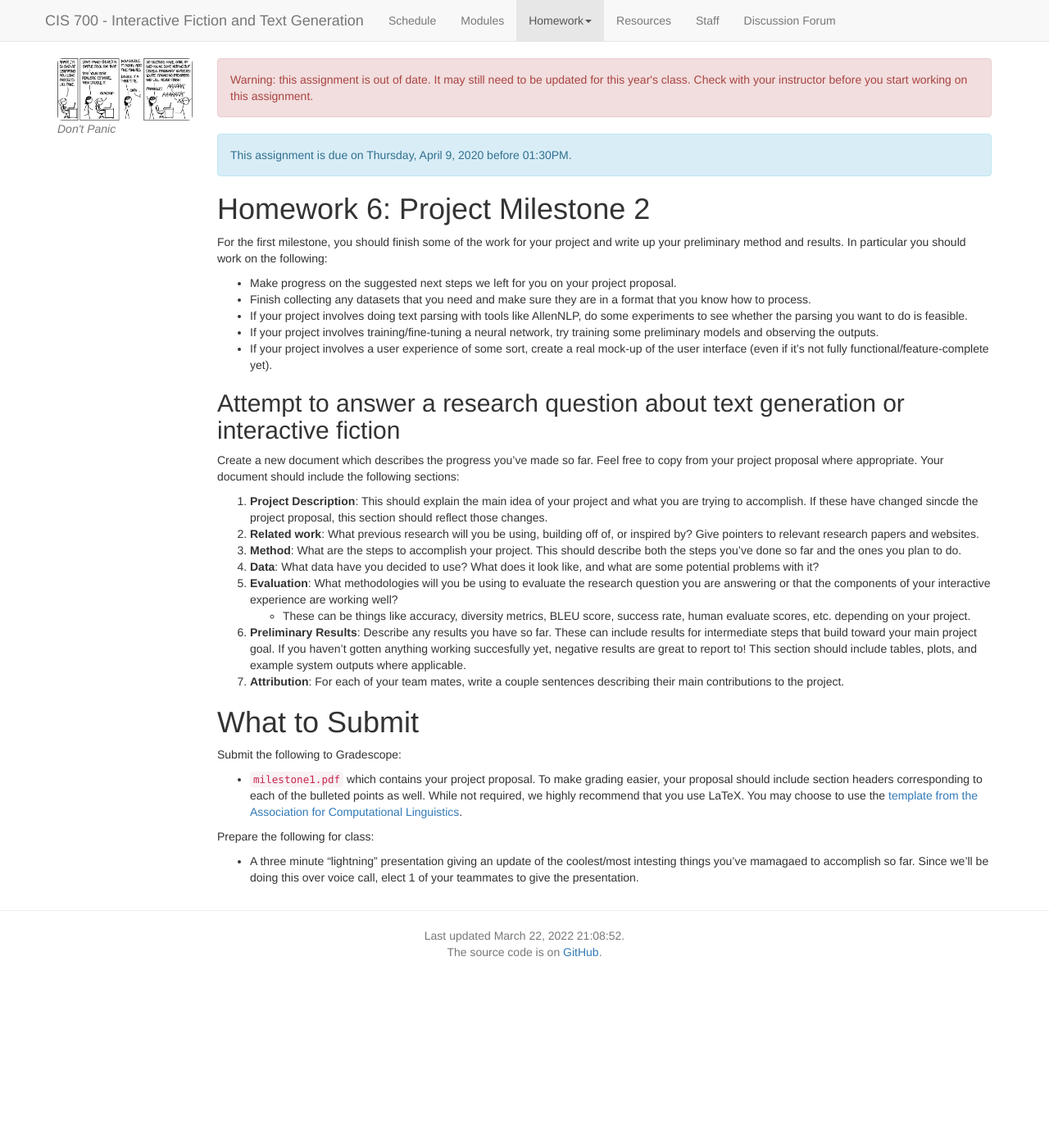
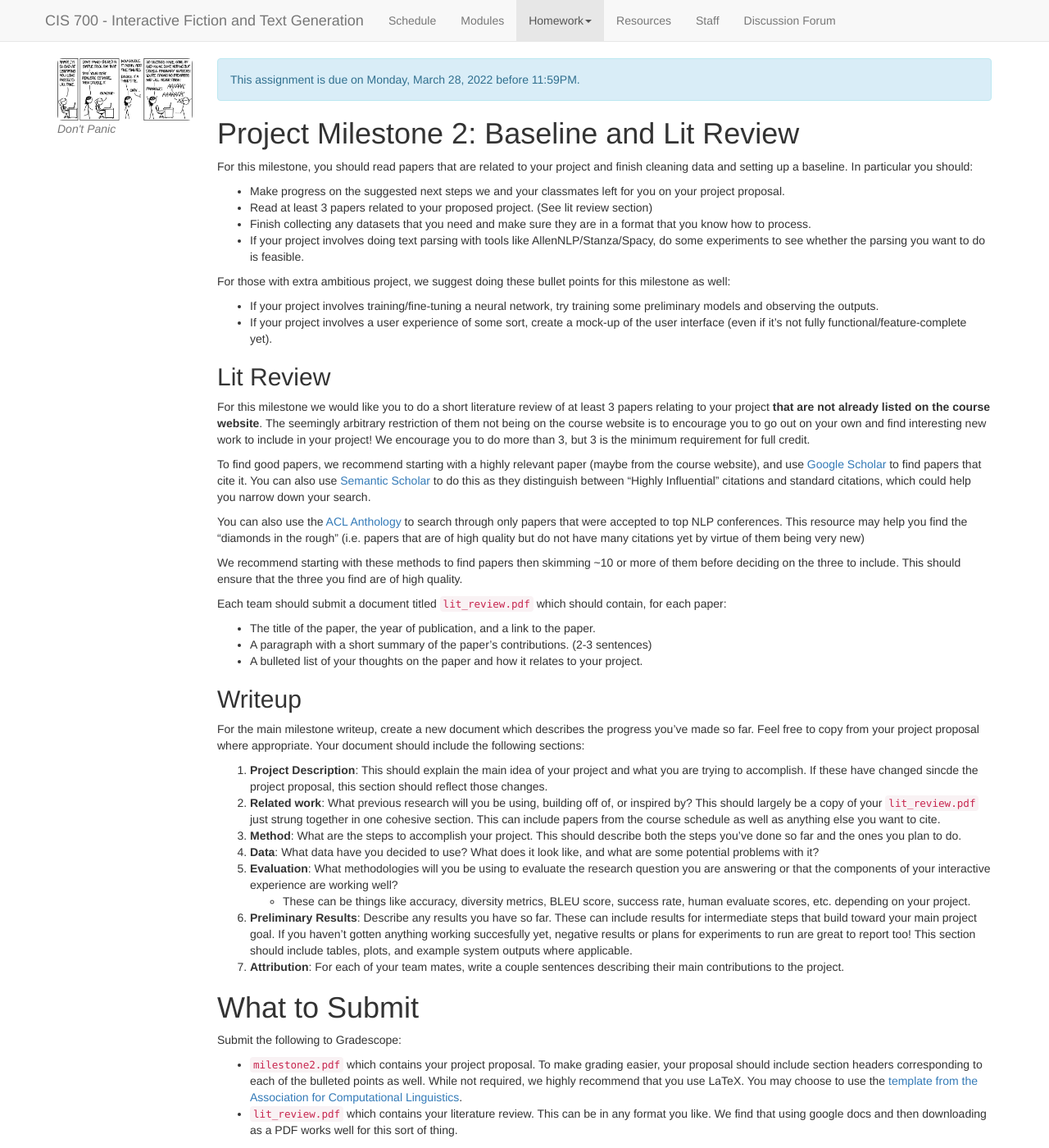
Before and after one commit to interactive-fiction-class/interactive-fiction-class.github.io, a Jekyll site: the page built from homeworks/progress-report1/pr1.md, in a window 1280 px wide and 1400 px high. Shown: the whole window at 82% size. Built offline with Jekyll 4.4.1, drawn with Linux system fonts in a browser that asks for light colours; nearby versions of some CDN libraries; a script that is not in the unit is left out.

Commit message:
Updated Project Milestone 2

```diff
--- a/homeworks/progress-report1/pr1.md
+++ b/homeworks/progress-report1/pr1.md
@@ -4,12 +4,12 @@
 caption: Don't Panic
 img_link: https://xkcd.com/1658/
 title: The Term Project
-title: Project Milestone 2
-type: Homework
-number: 6
+title: Baseline and Lit Review
+type: Project Milestone
+number: 2
 active_tab: homework
-release_date: 2020-02-26
-due_date: 2020-04-09 13:30:00EST
+release_date: 2022-03-20
+due_date: 2022-03-28 23:59:00EST
 ---
 
 <!-- Check whether the assignment is ready to release -->
@@ -53,29 +53,43 @@
 {{page.type}} {{page.number}}: {{page.title}}
 =============================================================
 
-For the first milestone, you should finish some of the work for your project and write up your preliminary method and results. In particular you should work on the following:
-* Make progress on the suggested next steps we left for you on your project proposal.
+For this milestone, you should read papers that are related to your project and finish cleaning data and setting up a baseline. In particular you should:
+* Make progress on the suggested next steps we and your classmates left for you on your project proposal.
+* Read at least 3 papers related to your proposed project. (See lit review section)
 * Finish collecting any datasets that you need and make sure they are in a format that you know how to process.
-* If your project involves doing text parsing with tools like AllenNLP, do some experiments to see whether the parsing you want to do is feasible.
+* If your project involves doing text parsing with tools like AllenNLP/Stanza/Spacy, do some experiments to see whether the parsing you want to do is feasible.
+
+For those with extra ambitious project, we suggest doing these bullet points for this milestone as well:
 * If your project involves training/fine-tuning a neural network, try training some preliminary models and observing the outputs.
-* If your project involves a user experience of some sort, create a real mock-up of the user interface (even if it's not fully functional/feature-complete yet).
+* If your project involves a user experience of some sort, create a mock-up of the user interface (even if it's not fully functional/feature-complete yet).
 
+## Lit Review
+For this milestone we would like you to do a short literature review of at least 3 papers relating to your project **that are not already listed on the course website**. The seemingly arbitrary restriction of them not being on the course website is to encourage you to go out on your own and find interesting new work to include in your project! We encourage you to do more than 3, but 3 is the minimum requirement for full credit.
 
-## Attempt to answer a research question about text generation or interactive fiction
-Create a new document which describes the progress you've made so far. Feel free to copy from your project proposal where appropriate. Your document should include the following sections:
+To find good papers, we recommend starting with a highly relevant paper (maybe from the course website), and use [Google Scholar](https://scholar.google.com/) to find papers that cite it. You can also use [Semantic Scholar](https://www.semanticscholar.org/) to do this as they distinguish between "Highly Influential" citations and standard citations, which could help you narrow down your search.
+
+You can also use the [ACL Anthology](https://aclanthology.org/) to search through only papers that were accepted to top NLP conferences. This resource may help you find the "diamonds in the rough" (i.e. papers that are of high quality but do not have many citations yet by virtue of them being very new)
+
+We recommend starting with these methods to find papers then skimming ~10 or more of them before deciding on the three to include. This should ensure that the three you find are of high quality.
+
+Each team should submit a document titled `lit_review.pdf` which should contain, for each paper:
+* The title of the paper, the year of publication, and a link to the paper.
+* A paragraph with a short summary of the paper's contributions. (2-3 sentences)
+* A bulleted list of your thoughts on the paper and how it relates to your project.
+
+## Writeup
+For the main milestone writeup, create a new document which describes the progress you've made so far. Feel free to copy from your project proposal where appropriate. Your document should include the following sections:
 
 1. __Project Description__: This should explain the main idea of your project and what you are trying to accomplish. If these have changed sincde the project proposal, this section should reflect those changes.
-2. __Related work__: What previous research will you be using, building off of, or inspired by? Give pointers to relevant research papers and websites.
+2. __Related work__: What previous research will you be using, building off of, or inspired by? This should largely be a copy of your `lit_review.pdf` just strung together in one cohesive section. This can include papers from the course schedule as well as anything else you want to cite.
 3. __Method__: What are the steps to accomplish your project. This should describe both the steps you've done so far and the ones you plan to do.
 4. __Data__: What data have you decided to use? What does it look like, and what are some potential problems with it?
 5. __Evaluation__: What methodologies will you be using to evaluate the research question  you are answering or that the components of your interactive experience are working well?
   * These can be things like accuracy, diversity metrics, BLEU score, success rate, human evaluate scores, etc. depending on your project.
-6. __Preliminary Results__: Describe any results you have so far. These can include results for intermediate steps that build toward your main project goal. If you haven't gotten anything working succesfully yet, negative results are great to report to! This section should include tables, plots, and example system outputs where applicable.
+6. __Preliminary Results__: Describe any results you have so far. These can include results for intermediate steps that build toward your main project goal. If you haven't gotten anything working succesfully yet, negative results or plans for experiments to run are great to report too! This section should include tables, plots, and example system outputs where applicable.
 6. __Attribution__: For each of your team mates, write a couple sentences describing their main contributions to the project.
 
 # What to Submit
 Submit the following to Gradescope:
-* `milestone1.pdf` which contains your project proposal. To make grading easier, your proposal should include section headers corresponding to each of the bulleted points as well. While not required, we highly recommend that you use LaTeX. You may choose to use the [template from the Association for Computational Linguistics](https://www.overleaf.com/latex/templates/acl-2020-proceedings-template/zsrkcwjptpcd).
-
-Prepare the following for class:
-* A three minute "lightning" presentation giving an update of the coolest/most intesting things you've mamagaed to accomplish so far. Since we'll be doing this over voice call, elect 1 of your teammates to give the presentation.
+* `milestone2.pdf` which contains your project proposal. To make grading easier, your proposal should include section headers corresponding to each of the bulleted points as well. While not required, we highly recommend that you use LaTeX. You may choose to use the [template from the Association for Computational Linguistics](https://www.overleaf.com/latex/templates/acl-rolling-review-template/jxbhdzhmcpdm).
+* `lit_review.pdf` which contains your literature review. This can be in any format you like. We find that using google docs and then downloading as a PDF works well for this sort of thing.
```
